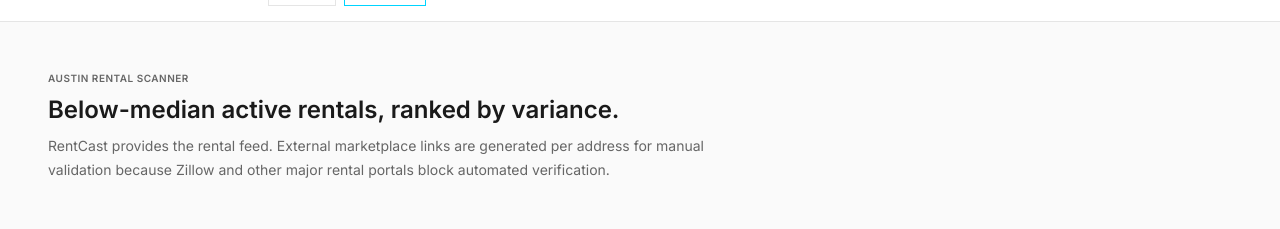
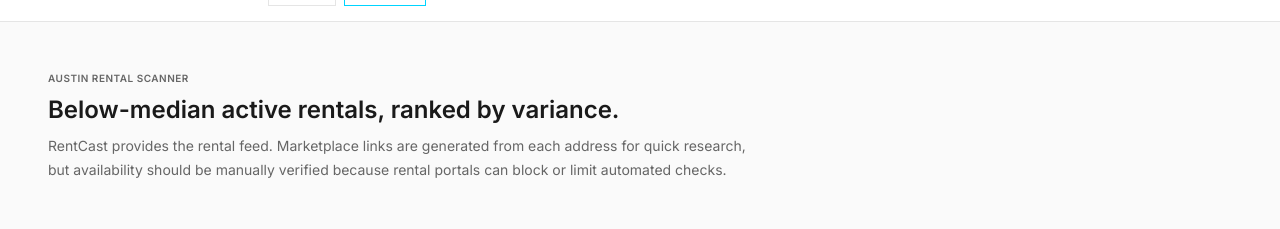
Before and after one commit to glitch46/panicselling, a plain HTML site: page rentals.html in a window 1280 px wide. Shown: the part 43-272 px from the top of the page. Drawn offline with Linux system fonts and the light colour scheme.

Commit message:
copy: clarify rental verification note

```diff
--- a/rentals.html
+++ b/rentals.html
@@ -617,7 +617,7 @@ a {
   <section class="hero" aria-labelledby="page-title">
     <p class="kicker">Austin Rental Scanner</p>
     <h1 class="headline" id="page-title">Below-median active rentals, ranked by variance.</h1>
-    <p class="subhead">RentCast provides the rental feed. External marketplace links are generated per address for manual validation because Zillow and other major rental portals block automated verification.</p>
+    <p class="subhead">RentCast provides the rental feed. Marketplace links are generated from each address for quick research, but availability should be manually verified because rental portals can block or limit automated checks.</p>
   </section>
 
   <section class="metrics-bar" aria-label="Rental vitals">
```
